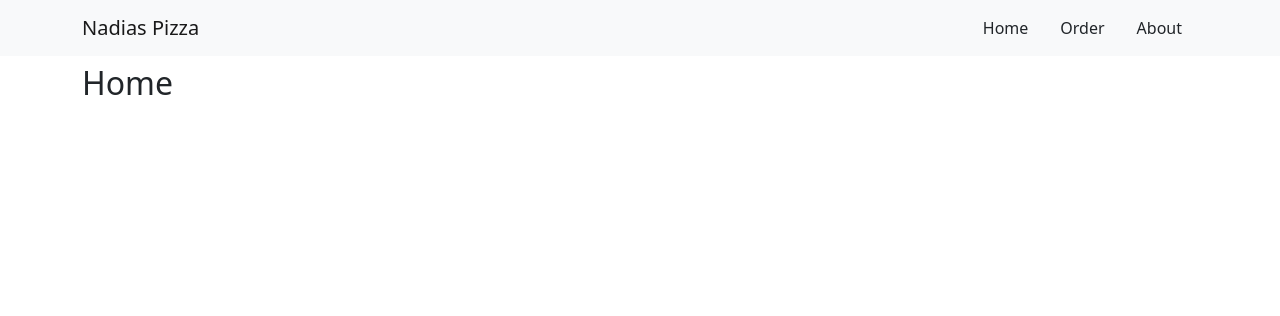
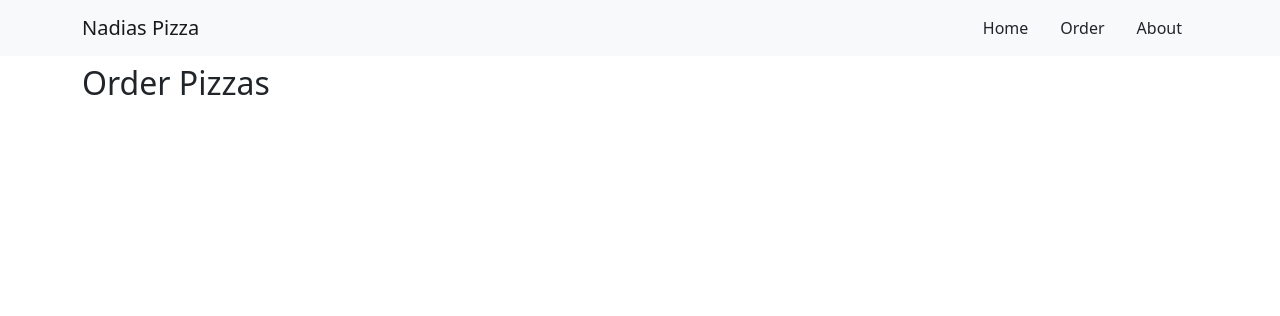
Before and after one commit to D-Mbithi/nadiasgarden, a Django app: page / in a window 1280 px wide. Shown: the top 316 px of the page. Run offline with Django 4.2, Linux system fonts and the light colour scheme; some libraries are stand-ins or nearby versions.

Commit message:
Updated html file

```diff
--- a/templates/index.html
+++ b/templates/index.html
@@ -3,5 +3,6 @@
 {% block title %}Home{% endblock title %}
 
 {% block content %}
-    <h2>Home</h2>
+    <h2>Order Pizzas</h2>
+    <p></p>
 {% endblock content %}
```
